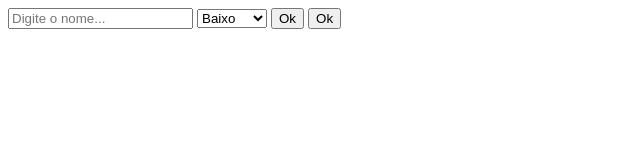
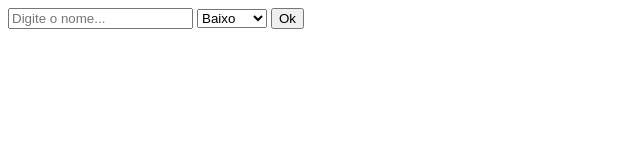
Before and after one commit to Nagashima-isa/Web, a plain HTML site: page ativ12-5/ativ/index.html in a window 1280 px wide. Shown: the full height of the page, 0-640 px from the left. Drawn offline with nearby package versions, Linux system fonts and the light colour scheme.

Commit message:
Update index.html

```diff
--- a/ativ12-5/ativ/index.html
+++ b/ativ12-5/ativ/index.html
@@ -16,7 +16,6 @@
     </select>
 
     <button class="btn btn-dark rounded-pill px-3" type="button" onclick="mostrar()">Ok</button>
-    <button onclick="mostrar()">Ok</button>
 
     <ul id="lista">
         </ul>
```
